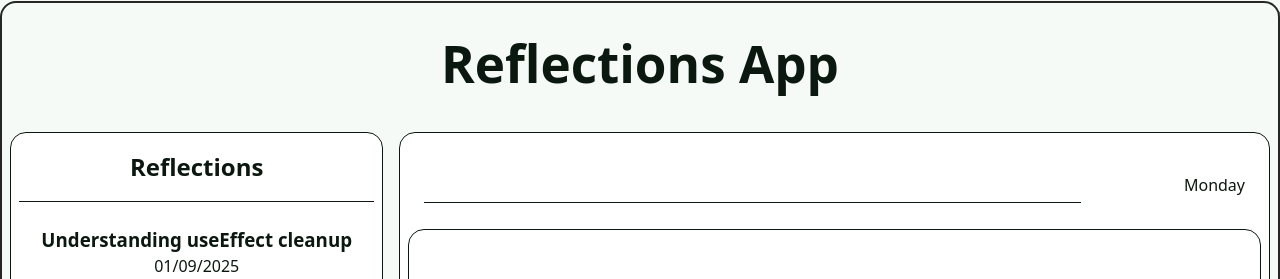
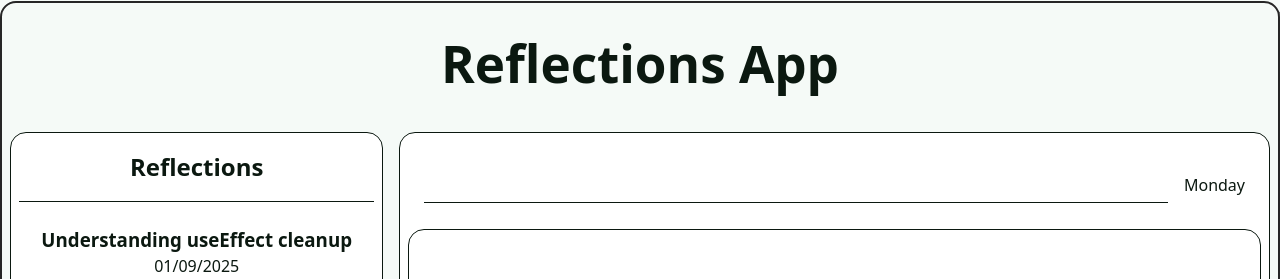
Before and after one commit to Leonard-Atorough/reflections-app, a React (Vite) app: page / in a window 1280 px wide. Both pictures are taken after a click on the element 834 px from the left and 188 px from the top of the page. Shown: the top 279 px of the page. Built offline with nearby package versions, Linux system fonts and the light colour scheme.

Commit message:
Align formatting of details and form

```diff
--- a/src/components/Reflection/ReflectionDetail.module.css
+++ b/src/components/Reflection/ReflectionDetail.module.css
@@ -5,10 +5,11 @@
   padding: 0 1rem;
   min-height: 80px;
   padding-bottom: 0.5rem;
+  gap: 1rem;
 
   > h2 {
     height: 36px;
-    width: 80%;
+    width: 100%;
     font-size: 1.75rem;
     font-weight: 600;
     background: none;
@@ -26,6 +27,7 @@
   text-align: justify;
   white-space: pre-wrap;
   word-break: break-word;
+  overflow-y: auto;
   width: 100%;
   height: 100%;
 }
--- a/src/components/Reflection/ReflectionForm.module.css
+++ b/src/components/Reflection/ReflectionForm.module.css
@@ -12,11 +12,13 @@
   padding: 0 1rem;
   min-height: 80px;
   padding-bottom: 0.5rem;
+  gap: 1rem;
 }
 
 .title {
+  font-family: system-ui, Avenir, Helvetica, Arial, sans-serif;
   height: 36px;
-  width: 80%;
+  width: 100%;
   font-size: 1.75rem;
   font-weight: 600;
   background: none;
@@ -32,6 +34,7 @@
 }
 
 .content {
+  font-family: system-ui, Avenir, Helvetica, Arial, sans-serif;
   box-sizing: border-box;
   padding: 1rem;
   width: 100%;
```
